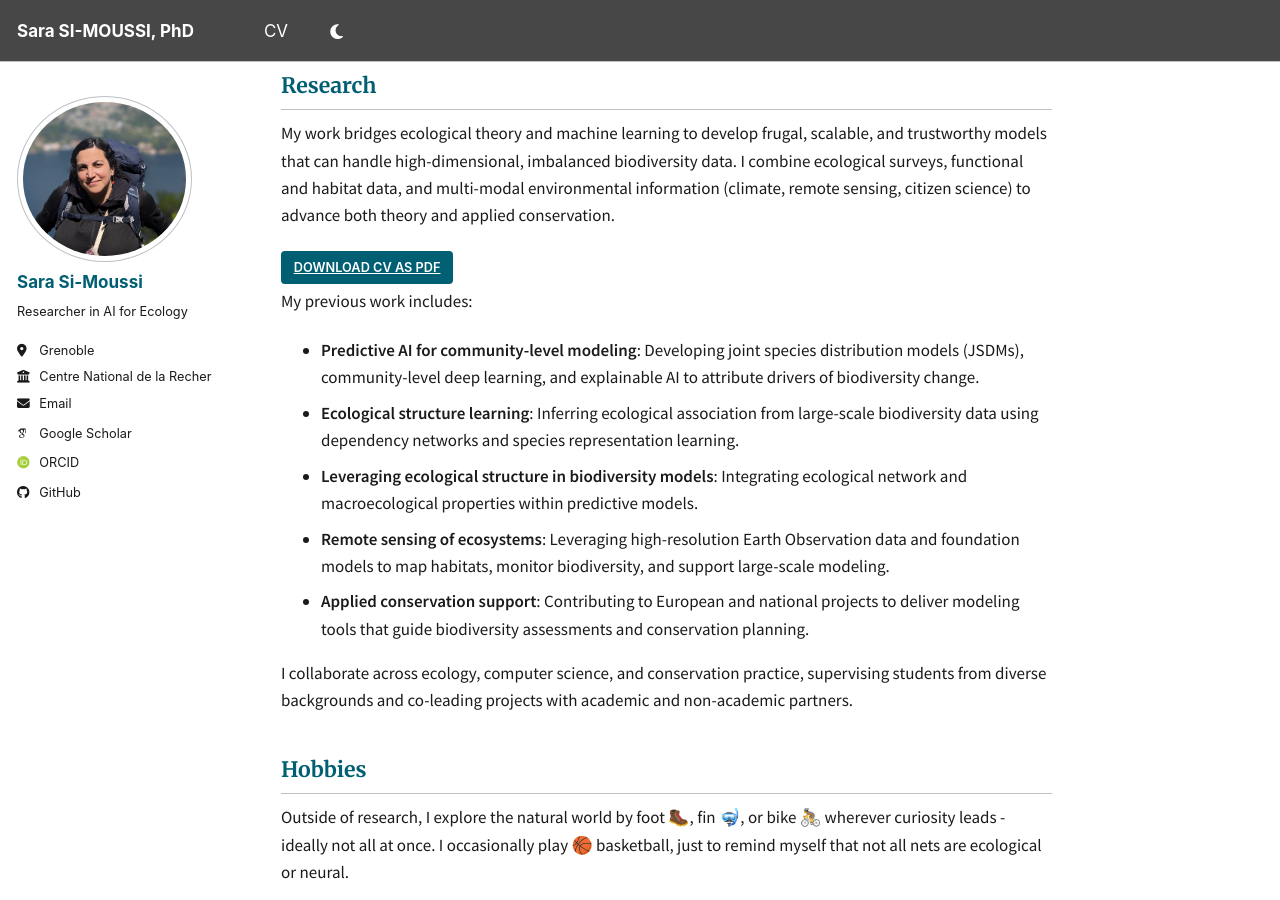
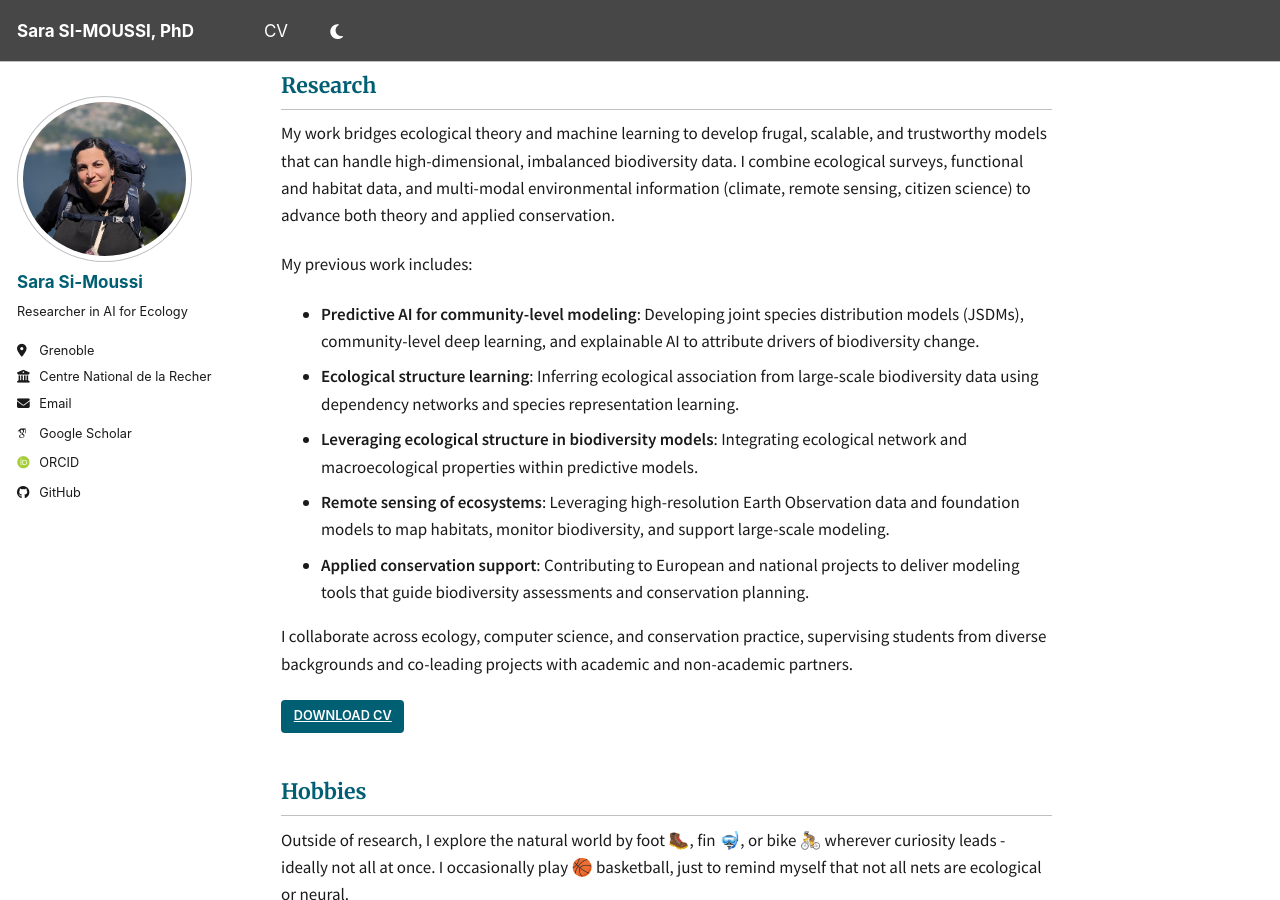
Before and after one commit to bettasimousss/bettasimousss.github.io, a Jekyll site: the page built from _pages/about.md, in a window 1280 px wide and 900 px high, scrolled down 332 px. Built offline with Jekyll 4.4.1, drawn with Linux system fonts in a browser that asks for light colours; some web fonts are replaced.

Commit message:
Update about.md

```diff
--- a/_pages/about.md
+++ b/_pages/about.md
@@ -17,10 +17,6 @@ Originally trained in computer science, I dispersed into the niche of ecological
 
 My work bridges ecological theory and machine learning to develop frugal, scalable, and trustworthy models that can handle high-dimensional, imbalanced biodiversity data. I combine ecological surveys, functional and habitat data, and multi-modal environmental information (climate, remote sensing, citizen science) to advance both theory and applied conservation.
 
-<div class="cv-download-links">
-  <a href="{{ base_path }}/files/cv.pdf" class="btn btn--primary">Download CV as PDF</a>
-</div>
-
 My previous work includes:
 
 - **Predictive AI for community-level modeling**: Developing joint species distribution models (JSDMs), community-level deep learning, and explainable AI to attribute drivers of biodiversity change.
@@ -30,6 +26,10 @@ My previous work includes:
 - **Applied conservation support**: Contributing to European and national projects to deliver modeling tools that guide biodiversity assessments and conservation planning.
 
 I collaborate across ecology, computer science, and conservation practice, supervising students from diverse backgrounds and co-leading projects with academic and non-academic partners.
+
+<div class="cv-download-links">
+  <a href="{{ base_path }}/files/CV_sara.pdf" class="btn btn--primary">Download CV</a>
+</div>
 
 ## Hobbies
 Outside of research, I explore the natural world by foot 🥾, fin 🤿, or bike 🚴 wherever curiosity leads - ideally not all at once. I occasionally play 🏀 basketball, just to remind myself that not all nets are ecological or neural.
```
